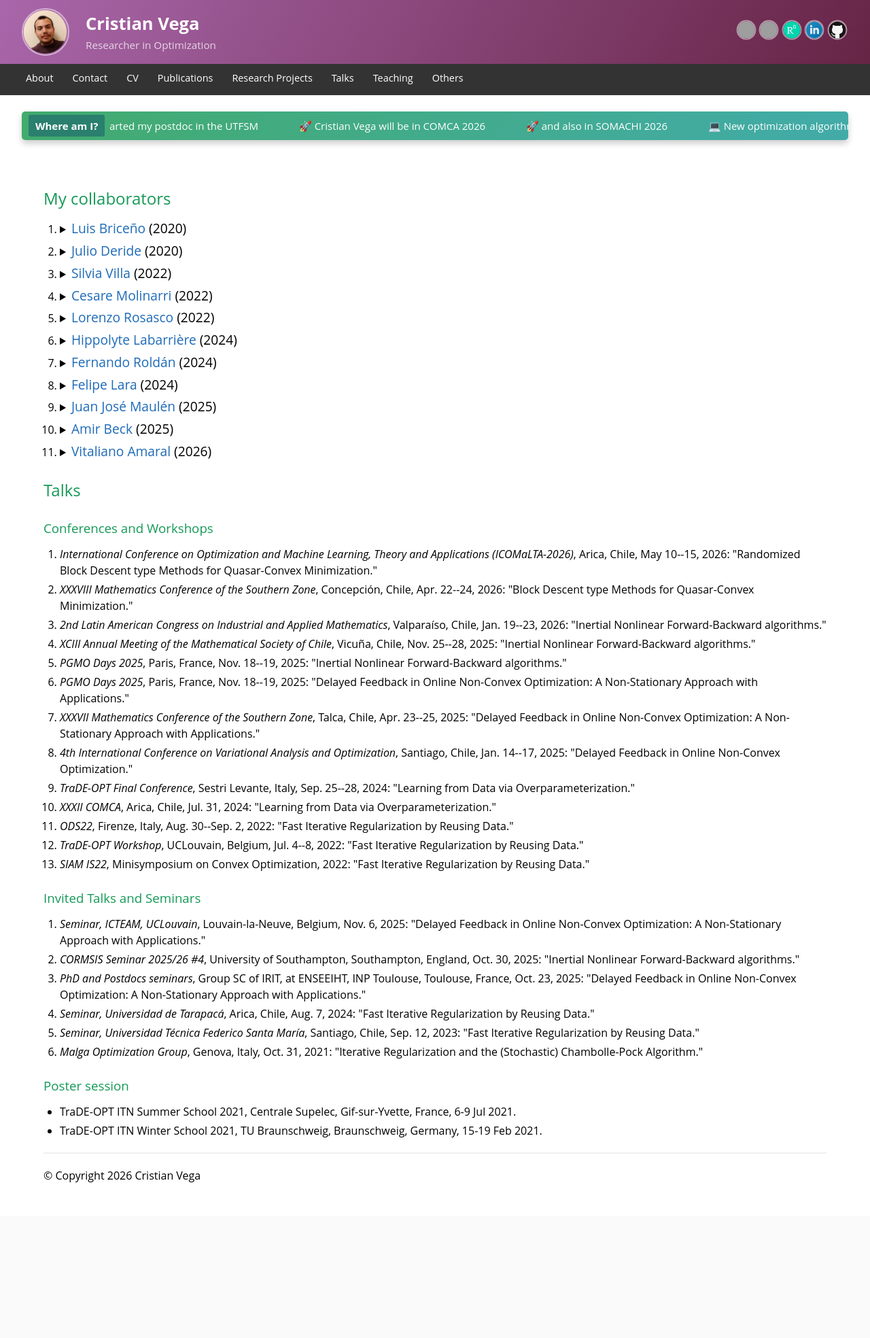
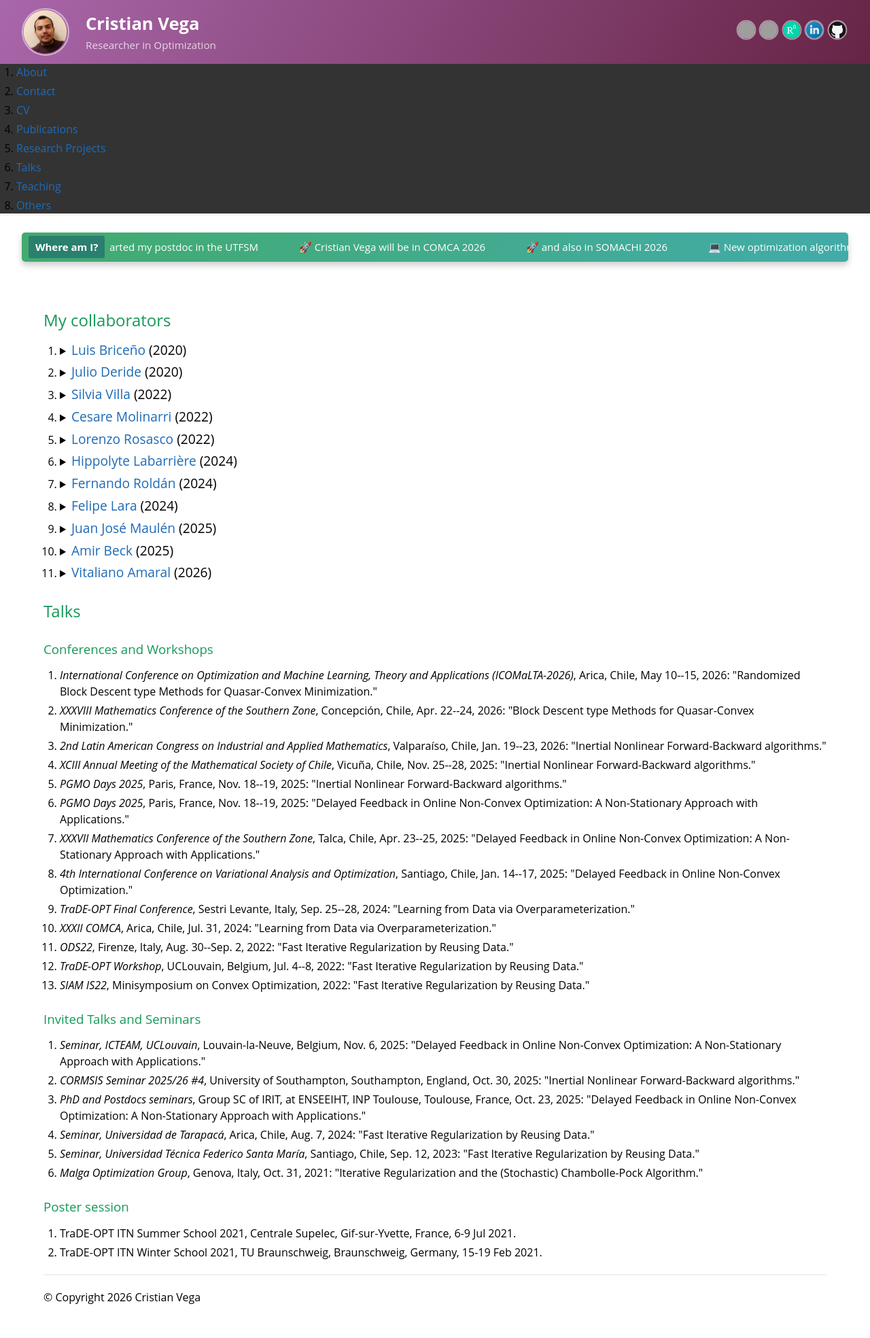
Before and after one commit to cristianvega1995/cristianvega1995.github.io, a Jekyll site: the page Collaborators.html, which Jekyll copies as it is, in a window 1280 px wide. Shown: the whole page at 68% size. Built offline with Jekyll 4.4.1, drawn with Linux system fonts in a browser that asks for light colours; before the commit the page ends 1789 px from its top, so only the background shows below that; grey boxes are pictures that could not be loaded.

Commit message:
Update Collaborators.html

```diff
--- a/Collaborators.html
+++ b/Collaborators.html
@@ -236,7 +236,7 @@
 <!-- Nav with hamburger on mobile -->
 <nav>
     <button class="nav-toggle" onclick="document.querySelector('nav ul').classList.toggle('open')">☰ Menu</button>
-    <ul>
+    <ol>
         <li><a href="index.html">About</a></li>
         <li><a href="index.html">Contact</a></li>
         <li><a href="CV.html">CV</a></li>
@@ -245,7 +245,7 @@
         <li><a href="Talks.html">Talks</a></li>
         <li><a href="Teaching.html">Teaching</a></li>
         <li><a href="Others.html">Others</a></li>
-    </ul>
+    </ol>
 </nav>
 
 <main>
@@ -265,16 +265,16 @@
 <ol>
   <li><details><summary><big><a href="http://lbriceno.mat.utfsm.cl/">Luis Briceño</a> (2020)</big></summary>
 	  <p>His collaborators:</p>
-      <ul>
+      <ol>
         <li>C1</li>
         <li>C2</li>
         <li>C3</li>
-      </ul>
+      </ol>
     </details>
   </li>
   <li><details><summary><big><a href="https://jderide.com/es/">Julio Deride</a> (2020)</big></summary>
 	  <p>His collaborators:</p>
-      <ul>
+      <ol>
         <li>Zhaomiao Guo</li>
         <li>Yueyue Fan</li>
         <li>David L Woodruff</li>
@@ -303,39 +303,39 @@
         <li>RT Rockafellar</li>
         <li>Wolfgang Breytmann</li>
 		<li>Nicolás Hernández</li>
-      </ul>
+      </ol>
     </details>
   </li>
   <li><details><summary><big><a href="https://rubrica.unige.it/personale/UkNHXVlo">Silvia Villa</a>  (2022)</big></summary>
 	  <p>Her collaborators:</p>
-      <ul>
+      <ol>
         <li>C1</li>
         <li>C2</li>
         <li>C3</li>
-      </ul>
+      </ol>
     </details>
   </li>
   <li><details><summary><big><a href="https://ceciomolinari.wixsite.com/my-site-3">Cesare Molinarri</a> (2022)</big></summary>
 	  <p>His collaborators:</p>
-      <ul>
+      <ol>
         <li>C1</li>
         <li>C2</li>
         <li>C3</li>
-      </ul>
+      </ol>
     </details>
   </li>
   <li><details><summary><big><a href="https://web.mit.edu/lrosasco/www/">Lorenzo Rosasco</a> (2022)</big></summary>
 	  <p>His collaborators:</p>
-      <ul>
+      <ol>
         <li>C1</li>
         <li>C2</li>
         <li>C3</li>
-      </ul>
+      </ol>
     </details>
   </li>
   <li><details><summary><big><a href="https://hippolytelbrrr.github.io/pages/index_eng.html">Hippolyte Labarrière</a> (2024)</big></summary>
 	  <p>His collaborators:</p>
-      <ul>
+      <ol>
         <li>Jean-François Aujol</li>
         <li>Charles Dossal</li>
         <li>Van Hao Hoàng</li>
@@ -349,12 +349,12 @@
         <li>Ernesto De Vito</li>
         <li>Tomaso Poggio</li>
         <li>Emanuele Naldi</li>
-      </ul>
+      </ol>
     </details>
   </li>
    <li><details><summary><big><a href="">Fernando Roldán</a> (2024)</big></summary>
 	  <p>His collaborators:</p>
-      <ul>
+      <ol>
         <li>Juan Peypouquet</li>
         <li>Cesare Molinari</li>
         <li>Luis Briceño</li>
@@ -366,12 +366,12 @@
         <li>Raul Tintaya Marcavillaca</li>
     	<li>Fernando Muñoz García</li>
         <li>Juan José Maulén</li>
-      </ul>
+      </ol>
     </details>
   </li>
   <li><details><summary><big><a href="http://felipelara.cl//">Felipe Lara</a> (2024)</big></summary>
 	  <p>His collaborators:</p>
-      <ul>
+      <ol>
         <li>Fabián Flores-Bazán</li>
         <li>Nicolas Hadjisavvas</li>
         <li>Iván Montenegro</li>
@@ -411,33 +411,33 @@
 		<li>Nguyen Thi Van Han</li>
         <li>Nguyen Dong Yen</li>
         <li>Yboon García</li>
-      </ul>
+      </ol>
     </details>
   </li>
   <li><details><summary><big><a href="https://www.uoh.cl/investigacion/academico/juan-jose-maulen-munoz/">Juan José Maulén</a> (2025)</big></summary>
 	  <p>His collaborators:</p>
-      <ul>
+      <ol>
         <li>Juan Peypouquet</li>
         <li>Ignacio Fierro</li>
         <li>Huiyuan Guo</li>
 		<li>Fernando Roldán</li>
 		<li>Cristian Vega</li>
 		<li>Samir Adly</li>
-      </ul>
+      </ol>
     </details>
   </li>
   <li><details><summary><big><a href="https://sites.google.com/site/amirbeck314/home">Amir Beck</a> (2025)</big></summary>
 	  <p>His collaborators:</p>
-      <ul>
+      <ol>
         <li>C1</li>
         <li>C2</li>
         <li>C3</li>
-      </ul>
+      </ol>
     </details>
   </li>
   <li><details><summary><big><a href="https://scholar.google.com/citations?user=RVU2MKYAAAAJ&hl=en">Vitaliano Amaral</a> (2026)</big></summary>
 	  <p>His collaborators:</p>
-      <ul>
+      <ol>
         <li>Roberto Andreani</li>
         <li>Ernesto Birgin</li>
         <li>Diaulas Marcondes</li>
@@ -458,7 +458,7 @@
 		<li> LD Secchin</li>
         <li>Felipe Lara</li>
 		<li>Cristian Vega</li>
-      </ul>
+      </ol>
     </details>
   </li>
 </ol>
@@ -495,10 +495,10 @@
     </ol>
 
     <h3>Poster session</h3>
-    <ul>
+    <ol>
         <li>TraDE-OPT ITN Summer School 2021, Centrale Supelec, Gif-sur-Yvette, France, 6-9 Jul 2021.</li>
         <li>TraDE-OPT ITN Winter School 2021, TU Braunschweig, Braunschweig, Germany, 15-19 Feb 2021.</li>
-    </ul>
+    </ol>
 
     <hr>
 </section>
```
